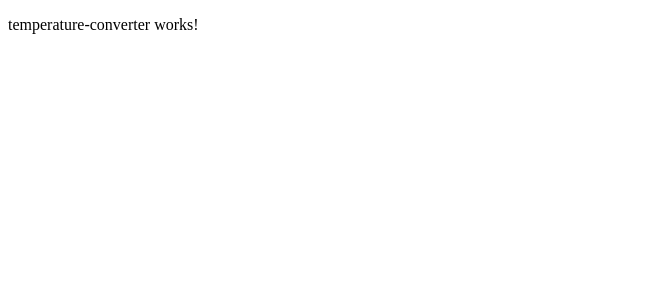
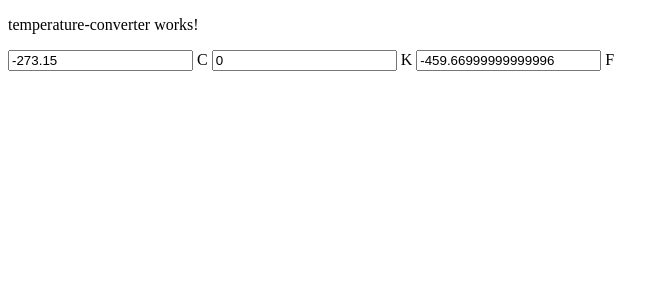
Before and after one commit to ThiaudioTT/temperatureConverter, an Angular app: page / in a window 1280 px wide. Shown: the top 300 px of the page, without its empty margins (0-669 px from the left). Built offline with nearby package versions, Linux system fonts and the light colour scheme.

Commit message:
WIP: add logic to converter temperatures

```diff
--- a/src/app/components/temperature-converter/temperature-converter.component.html
+++ b/src/app/components/temperature-converter/temperature-converter.component.html
@@ -1 +1,14 @@
 <p>temperature-converter works!</p>
+
+<!-- <input type="text" [(ngModel)]="celsius" (ngModelChange)="convertCelsiusToKelvin()" /> -->
+
+<label for="celsius">
+  <input type="number" [(ngModel)]="celsius" (ngModelChange)="celsiusToAll()" appDecimalLimit> C
+</label>
+<label for="kelvin">
+  <input type="number" [(ngModel)]="kelvin" (ngModelChange)="kelvinToAll()" appDecimalLimit> K
+</label>
+
+<label for="fahrenheit">
+  <input type="number" [(ngModel)]="fahrenheit" (ngModelChange)="fahrenheitToAll()" appDecimalLimit> F
+</label>
--- a/src/app/components/temperature-converter/temperature-converter.component.ts
+++ b/src/app/components/temperature-converter/temperature-converter.component.ts
@@ -7,4 +7,31 @@ import { Component } from '@angular/core';
 })
 export class TemperatureConverterComponent {
 
+  celsius: number;
+  fahrenheit: number;
+  kelvin: number;
+
+  constructor() {
+    this.celsius = 0;
+    this.fahrenheit = 0;
+    this.kelvin = 0;
+    this.kelvinToAll();
+  }
+
+
+  celsiusToAll() {
+    this.kelvin = Number(this.celsius) + 273.15;
+    this.fahrenheit = (Number(this.celsius) * 9 / 5) + 32;
+  }
+
+  fahrenheitToAll() {
+    this.celsius = (Number(this.fahrenheit) - 32) * 5 / 9;
+    this.kelvin = Number(this.celsius) + 273.15;
+  }
+
+  kelvinToAll() {
+    this.celsius = Number(this.kelvin) - 273.15;
+    this.fahrenheit = (Number(this.celsius) * 9 / 5) + 32;
+  }
+
 }
--- /dev/null
+++ b/src/app/directives/decimal-limit.directive.ts
@@ -0,0 +1,29 @@
+import { Directive, ElementRef, HostListener } from '@angular/core';
+
+@Directive({
+  selector: '[appDecimalLimit]'
+})
+export class DecimalLimitDirective {
+
+  constructor(private el: ElementRef) { }
+
+  @HostListener('input', ['$event']) onInput(event: any) {
+    const inputElement = event.target;
+    const inputValue = inputElement.value;
+
+    // Remove any non-digit characters from the input value
+    const numericValue = inputValue.replace(/[^0-9.-]/g, '');
+
+    // Set the formatted value back to the input element
+    inputElement.value = this.limitDecimals(numericValue, 2); // Change '2' to the desired decimal limit
+  }
+
+  private limitDecimals(value: string, decimalLimit: number): string {
+    const parts = value.split('.');
+    if (parts.length === 2) {
+      const decimalPart = parts[1].substring(0, decimalLimit);
+      return `${parts[0]}.${decimalPart}`;
+    }
+    return value;
+  }
+}
```
Also changed, not shown: src/app/app.module.ts (+6 -2 lines), 1 other file (tests, documents, lock files or other folders).
